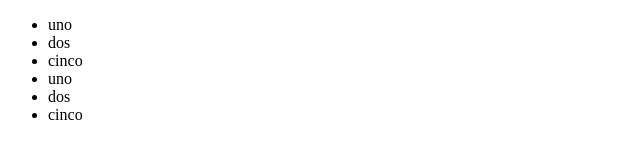
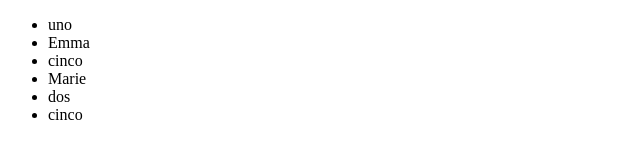
Before and after one commit to mcamacho/testMR, a website: page index.html in a window 1280 px wide. Shown: the full height of the page, 0-640 px from the left. Drawn offline with nearby package versions, Linux system fonts and the light colour scheme.

Commit message:
array change

```diff
--- a/index.html
+++ b/index.html
@@ -14,7 +14,7 @@
                   conf = {
                       ltag: 'li',
                       lclass: 'item',
-                      larray: ["uno", "dos", "cinco", "uno", "dos", "cinco"]
+                      larray: ["uno", "Emma", "cinco", "Marie", "dos", "cinco"]
                   };
                 newlist.init(conf);
             }(this));
```
